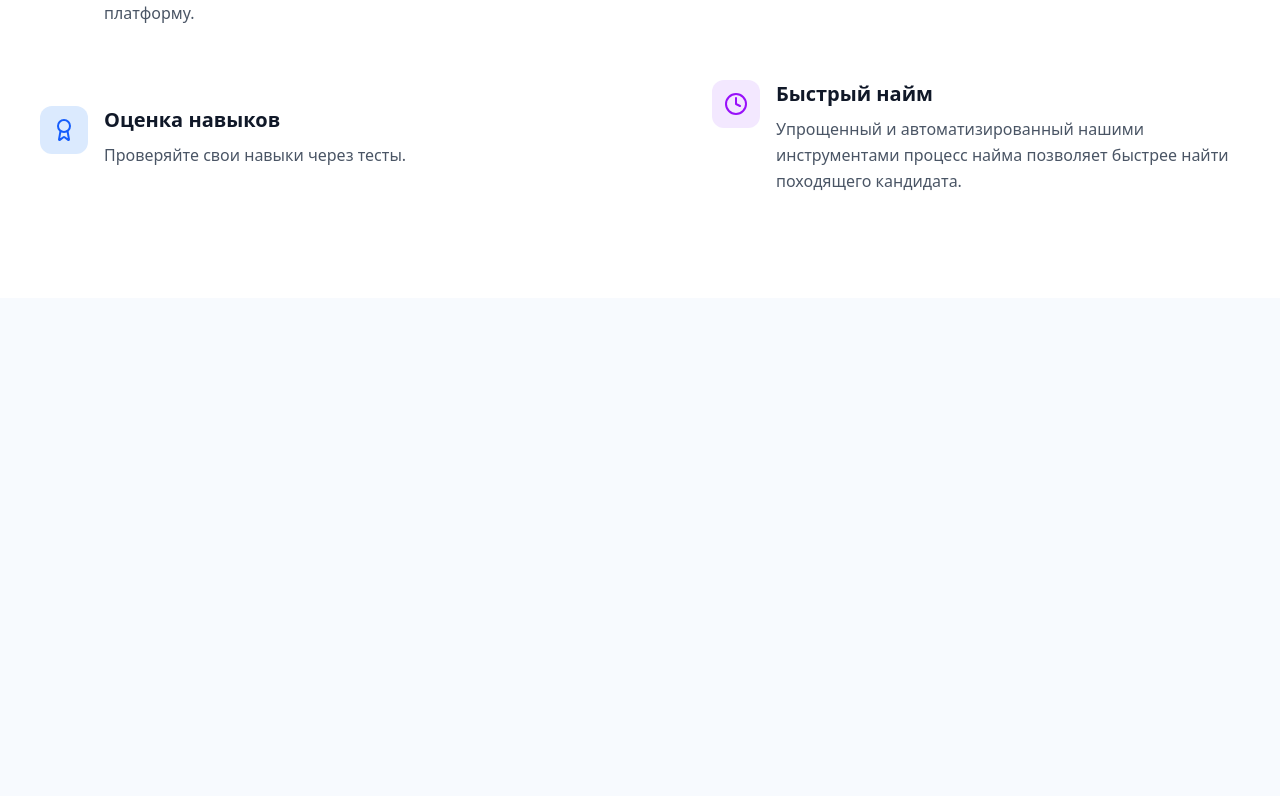
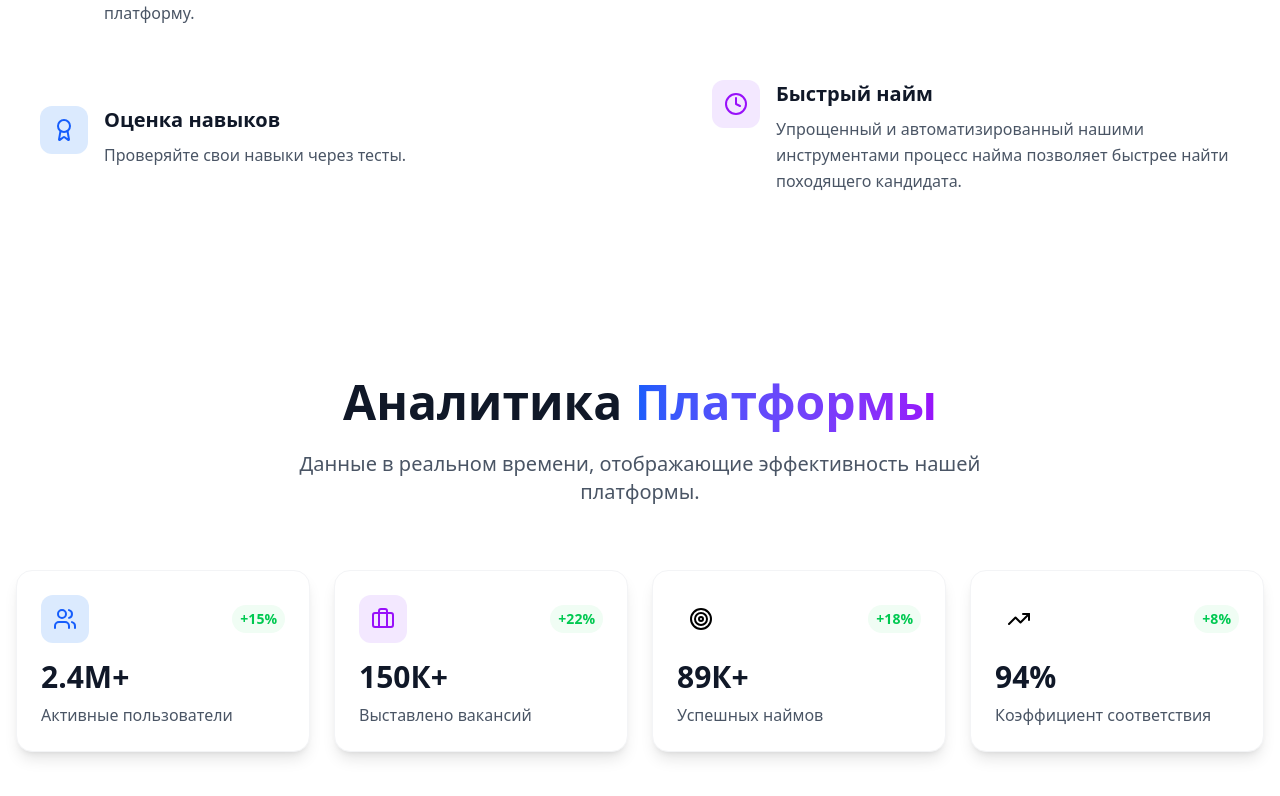
Before and after one commit to cornual55/JobHive, a React (Vite) app in the folder frontend/: page / in a window 1280 px wide. Shown: the part 1744-2540 px from the top of the page. Built offline with nearby package versions, Linux system fonts and the light colour scheme.

Commit message:
add Analytics component to LandingPage

```diff
--- a/frontend/src/pages/LandingPage/LandingPage.jsx
+++ b/frontend/src/pages/LandingPage/LandingPage.jsx
@@ -2,6 +2,7 @@ import React from "react";
 import Header from "./components/Header";
 import Hero from "./components/Hero";
 import Features from "./components/Features";
+import Analytics from "./components/Analytics";
 
 const LandingPage = () => {
   return (
@@ -9,6 +10,7 @@ const LandingPage = () => {
       <Header />
       <Hero />
       <Features />
+      <Analytics />
     </div>
   );
 };
--- /dev/null
+++ b/frontend/src/pages/LandingPage/components/Analytics.jsx
@@ -0,0 +1,90 @@
+import { motion } from "framer-motion";
+import { TrendingUp, Users, Briefcase, Target } from "lucide-react";
+
+function Analytics() {
+  const stats = [
+    {
+      icon: Users,
+      title: "Активные пользователи",
+      value: "2.4М+",
+      growth: "+15%",
+      color: "blue",
+    },
+    {
+      icon: Briefcase,
+      title: "Выставлено вакансий",
+      value: "150К+",
+      growth: "+22%",
+      color: "purple",
+    },
+    {
+      icon: Target,
+      title: "Успешных наймов",
+      value: "89К+",
+      growth: "+18%",
+      color: "green",
+    },
+    {
+      icon: TrendingUp,
+      title: "Коэффициент соответствия",
+      value: "94%",
+      growth: "+8%",
+      color: "orange",
+    },
+  ];
+
+  return (
+    <section className="py-20 bg-white relative overflow-hidden">
+      <div className="container mx-auto px-4">
+        <motion.div
+          initial={{ opacity: 0, y: 30 }}
+          whileInView={{ opacity: 1, y: 0 }}
+          transition={{ duration: 0.8 }}
+          viewport={{ once: true }}
+          className="text-center mb-16"
+        >
+          <h2 className="text-4xl md:text-5xl font-bold text-gray-900 mb-6">
+            Аналитика{` `}
+            <span className="bg-linear-to-r from-blue-600 to-purple-600 bg-clip-text text-transparent">
+              Платформы
+            </span>
+          </h2>
+          <p className="text-xl text-gray-600 max-w-3xl mx-auto">
+            Данные в реальном времени, отображающие эффективность нашей
+            платформы.
+          </p>
+        </motion.div>
+
+        <div className="grid grid-cols-1 md:grid-cols-2 lg:grid-cols-4 gap-6 mb-16">
+          {stats.map((stat, index) => (
+            <motion.div
+              key={index}
+              initial={{ opacity: 0, y: 30 }}
+              whileInView={{ opacity: 1, y: 0 }}
+              transition={{ delay: index * 0.1, duration: 0.6 }}
+              viewport={{ once: true }}
+              className="bg-white p-6 rounded-2xl shadow-lg border border-gray-100 hover:shadow-xl transition-all duration-300"
+            >
+              <div className="flex items-center justify-between mb-4">
+                <div
+                  className={`w-12 h-12 bg-${stat.color}-100 rounded-xl flex items-center justify-center`}
+                >
+                  <stat.icon className={`w-6 h-6 text-${stat.color}-600`} />
+                </div>
+                <span className="text-green-500 text-sm font-semibold bg-green-50 px-2 py-1 rounded-full">
+                  {stat.growth}
+                </span>
+              </div>
+              <h3 className="text-3xl font-bold text-gray-900 mb-2">
+                {stat.value}
+              </h3>
+              <p className="text-gray-600">{stat.title}</p>
+            </motion.div>
+          ))}
+        </div>
+      </div>
+    </section>
+  );
+}
+
+export default Analytics;
```
